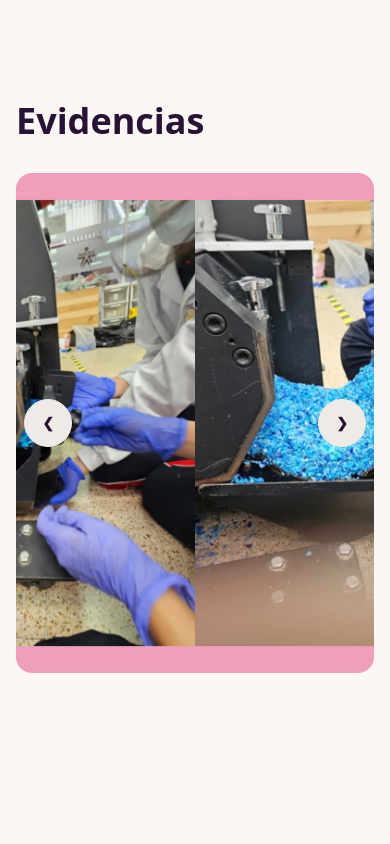
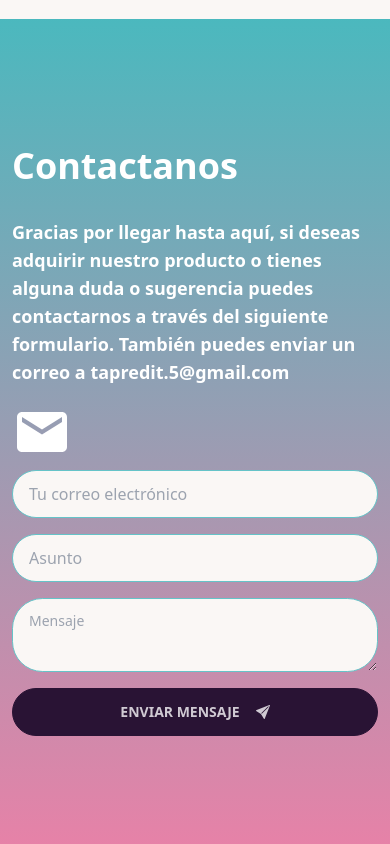
Before and after one commit to DeibydBarragan/tapredit, a Next.js app: page / in a window 390 px wide. Shown: the part 11000-11844 px from the top of the page. Built offline with nearby package versions, Linux system fonts and the light colour scheme.

Commit message:
Formulario de contacto (cambiar el servicio una vez se tenga el email)

```diff
--- a/package.json
+++ b/package.json
@@ -9,6 +9,7 @@
     "lint": "next lint"
   },
   "dependencies": {
+    "@emailjs/browser": "^3.11.0",
     "@types/node": "20.3.0",
     "@types/react": "18.2.11",
     "@types/react-dom": "18.2.4",
@@ -26,6 +27,7 @@
     "react-icons": "^4.9.0",
     "react-player": "^2.12.0",
     "react-scroll": "^1.8.9",
+    "react-toastify": "^9.1.3",
     "tailwindcss": "3.3.2",
     "typescript": "5.1.3"
   }
--- a/src/components/containers/navbar/links.d.ts
+++ b/src/components/containers/navbar/links.d.ts
@@ -20,5 +20,9 @@ export const navLinks: navLink[] = [
   {
     to: 'gallery',
     title: 'Evidencias',
+  },
+  {
+    to: 'contact',
+    title: 'Contacto',
   }
 ]
--- /dev/null
+++ b/src/components/sections/Contact/Contact.tsx
@@ -0,0 +1,91 @@
+import Section from "@/components/containers/section/Section";
+import {fadeIn, flyRight, flyLeft} from "@/anim/animations";
+import {motion} from "framer-motion";
+import {MdEmail} from "react-icons/md";
+import {BsFillSendFill} from "react-icons/bs";
+import {useRef, useState} from "react";
+import emailjs from '@emailjs/browser'
+import {toast} from "react-toastify";
+
+type Props = {}
+export default function Contact ({}: Props) {
+  const [loading, setLoading] = useState(false)
+
+  const form  = useRef<any>('')
+
+  const handleSubmit = async (e: any) => {
+    e.preventDefault()
+    setLoading(true)
+    try {
+      await emailjs.sendForm(
+        'service_06ucv1i',
+        'template_weiezvo',
+        form.current,
+        'ujWGQJntsXHdicI8X'
+      )
+      toast.success('Mensaje enviado correctamente')
+      form.current.reset()
+    } catch (e) {
+      console.log(e)
+      toast.error('Ocurrió un error al enviar el mensaje')
+    } finally {
+      setLoading(false)
+    }
+
+  }
+
+  return (
+    <Section className={'bg-gradient-to-b md:bg-gradient-to-r from-primary-focus to-secondary-focus'}>
+      <div className='sm:w-full xl:w-8/12 2xl:w-7/12 px-3 py-5 mt-10 text-white' id='contact'>
+        <motion.h2
+          {...fadeIn}
+          transition={{ delay: 0.3}}
+        >
+          Contactanos
+        </motion.h2>
+        <div className='flex flex-col md:grid md:grid-cols-2 gap-2 mt-8'>
+          <div className='flex flex-col'>
+            <p className="text-lg font-semibold">
+              Gracias por llegar hasta aquí, si deseas adquirir nuestro producto o tienes alguna duda o sugerencia puedes contactarnos a través del siguiente formulario. También puedes enviar un correo a tapredit.5@gmail.com
+            </p>
+            <a href="mailto:tapredit.5@gmail.com" className={'w-min'}>
+              <MdEmail className='text-6xl text-white mt-4 hover:text-gray-200' />
+            </a>
+          </div>
+          <form className='flex flex-col gap-4 text-neutral' onSubmit={handleSubmit} ref={form}>
+            <input
+              className='input input-bordered input-primary w-full'
+              name='email'
+              type='email'
+              placeholder='Tu correo electrónico'
+              required
+            />
+            <input
+              className='input input-bordered input-primary w-full'
+              name='subject'
+              type='text'
+              placeholder='Asunto'
+              minLength={5}
+              maxLength={50}
+              required
+            />
+            <textarea
+              className='textarea textarea-bordered textarea-primary w-full'
+              name='message'
+              placeholder='Mensaje'
+              minLength={10}
+              maxLength={500}
+              required
+            />
+            <button className='btn btn-neutral w-full' type='submit' disabled={loading}>
+              Enviar mensaje
+              {loading
+                ? (<span className="loading loading-dots loading-md"></span>)
+                : (<BsFillSendFill className='inline-block ml-2' />)
+              }
+            </button>
+          </form>
+        </div>
+      </div>
+    </Section>
+  )}
--- a/src/pages/index.tsx
+++ b/src/pages/index.tsx
@@ -8,6 +8,9 @@ import Process from "@/components/sections/process/Process";
 import ProductData from "@/components/sections/productData/ProductData";
 import Who from "@/components/sections/who/Who";
 import Head from "next/head";
+import Contact from "@/components/sections/Contact/Contact";
+import { ToastContainer } from "react-toastify";
+import 'react-toastify/dist/ReactToastify.css';
 
 export default function Home() {
   return (
@@ -22,8 +25,24 @@ export default function Home() {
       <Who />
       <Process />
       <ProductData />
+      <Contact />
       <Gallery />
       <Footer />
+      <ToastContainer
+        position="bottom-right"
+        autoClose={7000}
+        hideProgressBar={false}
+        newestOnTop={false}
+        closeOnClick
+        rtl={false}
+        pauseOnFocusLoss
+        draggable
+        pauseOnHover
+        style={{
+          zIndex: 99999,
+          borderRadius: '2rem',
+        }}
+      />
     </main>
   )
 }
```
Also changed, not shown: 1 other file (tests, documents, lock files or other folders).
